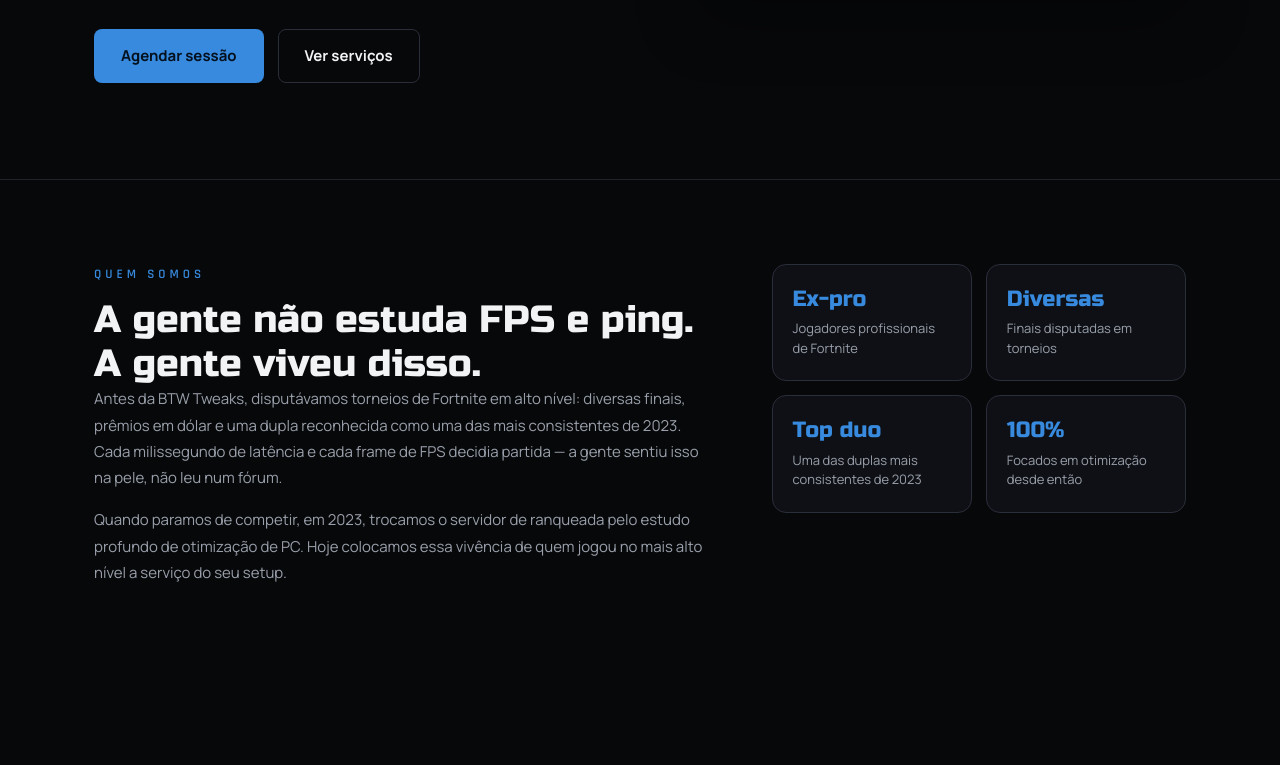
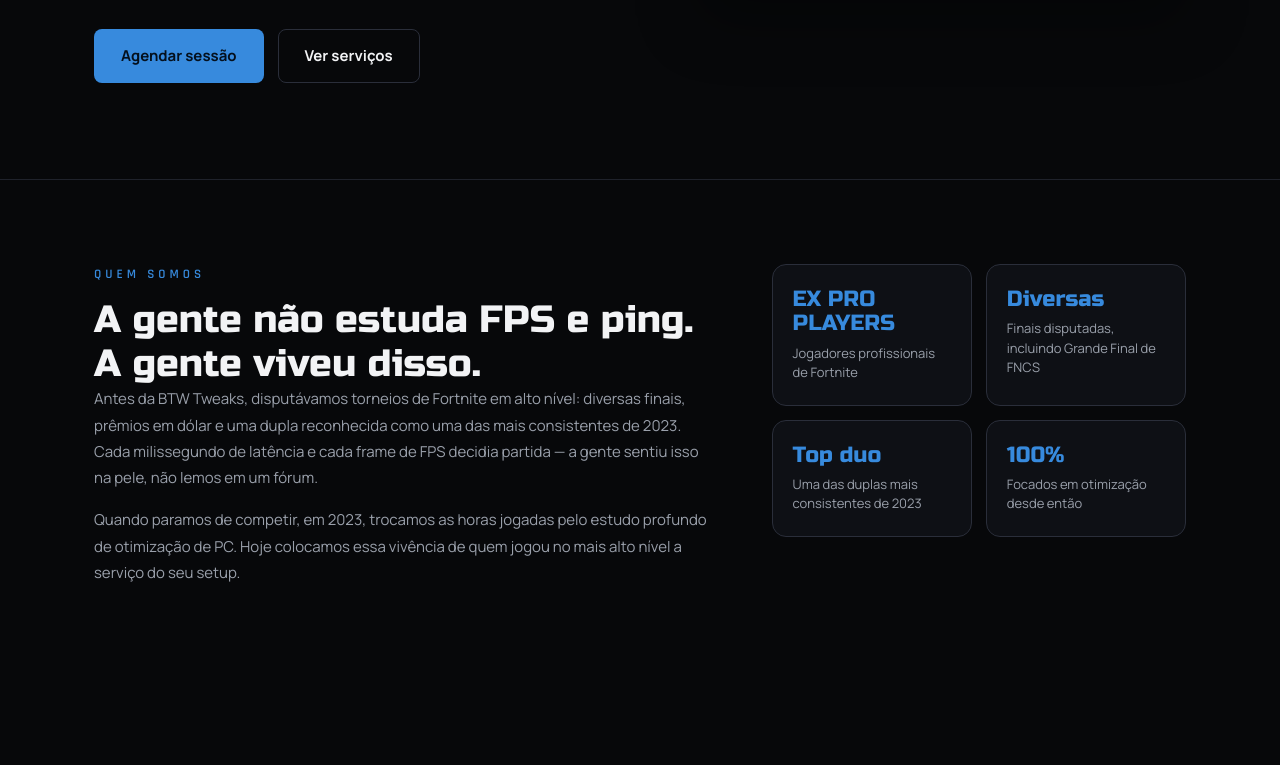
Before and after one commit to gmourafr/Btw-Tweaks, a website: page public/index.html in a window 1280 px wide. Shown: the part 565-1330 px from the top of the page. Drawn offline with Linux system fonts and the light colour scheme; no server answers.

Commit message:
adiciona secao quem somos e refina bordas

```diff
--- a/public/index.html
+++ b/public/index.html
@@ -3,7 +3,7 @@
 <head>
 <meta charset="UTF-8">
 <meta name="viewport" content="width=device-width, initial-scale=1.0">
-<title>BTW Tweaks — Otimização de PC para gamers</title>
+<title>Btw Tweaks</title>
 <meta name="description" content="Otimização remota de PC focada em FPS, latência e estabilidade. Agende sua sessão com a BTW Tweaks.">
 <link rel="icon" type="image/png" href="img/favicon.png">
 <link rel="preconnect" href="https://fonts.googleapis.com">
@@ -103,21 +103,21 @@
           <p class="eyebrow">Quem somos</p>
           <h2>A gente não estuda FPS e ping. A gente viveu disso.</h2>
           <p class="sobre-paragrafo">
-            Antes da BTW Tweaks, disputávamos torneios de Fortnite em alto nível: diversas finais, prêmios em dólar e uma dupla reconhecida como uma das mais consistentes de 2023. Cada milissegundo de latência e cada frame de FPS decidia partida — a gente sentiu isso na pele, não leu num fórum.
+            Antes da BTW Tweaks, disputávamos torneios de Fortnite em alto nível: diversas finais, prêmios em dólar e uma dupla reconhecida como uma das mais consistentes de 2023. Cada milissegundo de latência e cada frame de FPS decidia partida — a gente sentiu isso na pele, não lemos em um fórum.
           </p>
           <p class="sobre-paragrafo">
-            Quando paramos de competir, em 2023, trocamos o servidor de ranqueada pelo estudo profundo de otimização de PC. Hoje colocamos essa vivência de quem jogou no mais alto nível a serviço do seu setup.
+            Quando paramos de competir, em 2023, trocamos as horas jogadas pelo estudo profundo de otimização de PC. Hoje colocamos essa vivência de quem jogou no mais alto nível a serviço do seu setup.
           </p>
         </div>
 
         <div class="credenciais">
           <div class="credencial-item">
-            <span class="credencial-numero">Ex-pro</span>
+            <span class="credencial-numero">EX PRO PLAYERS</span>
             <span class="credencial-label">Jogadores profissionais de Fortnite</span>
           </div>
           <div class="credencial-item">
             <span class="credencial-numero">Diversas</span>
-            <span class="credencial-label">Finais disputadas em torneios</span>
+            <span class="credencial-label">Finais disputadas, incluindo Grande Final de FNCS</span>
           </div>
           <div class="credencial-item">
             <span class="credencial-numero">Top duo</span>
```
Also changed, not shown: public/img/favicon.png.
